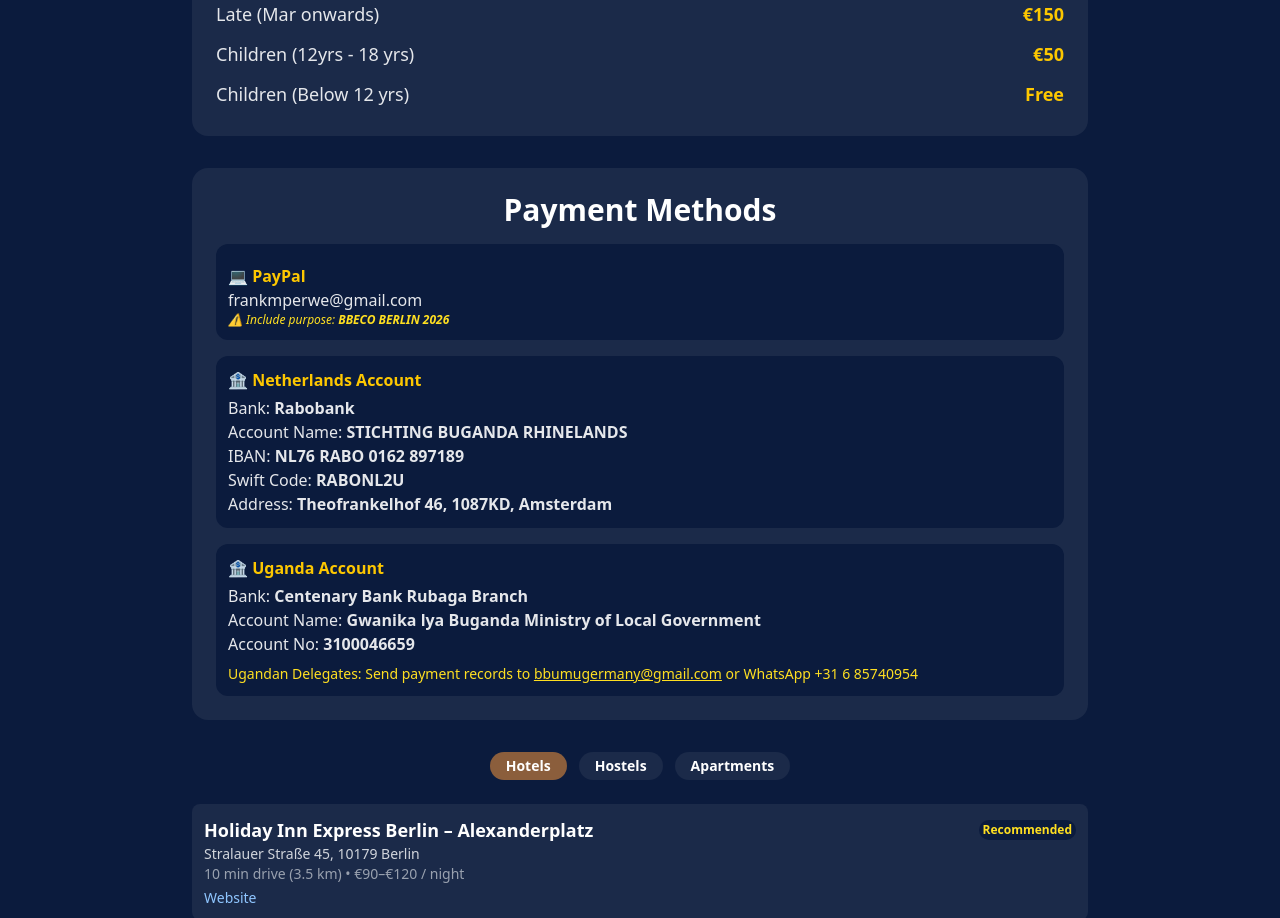
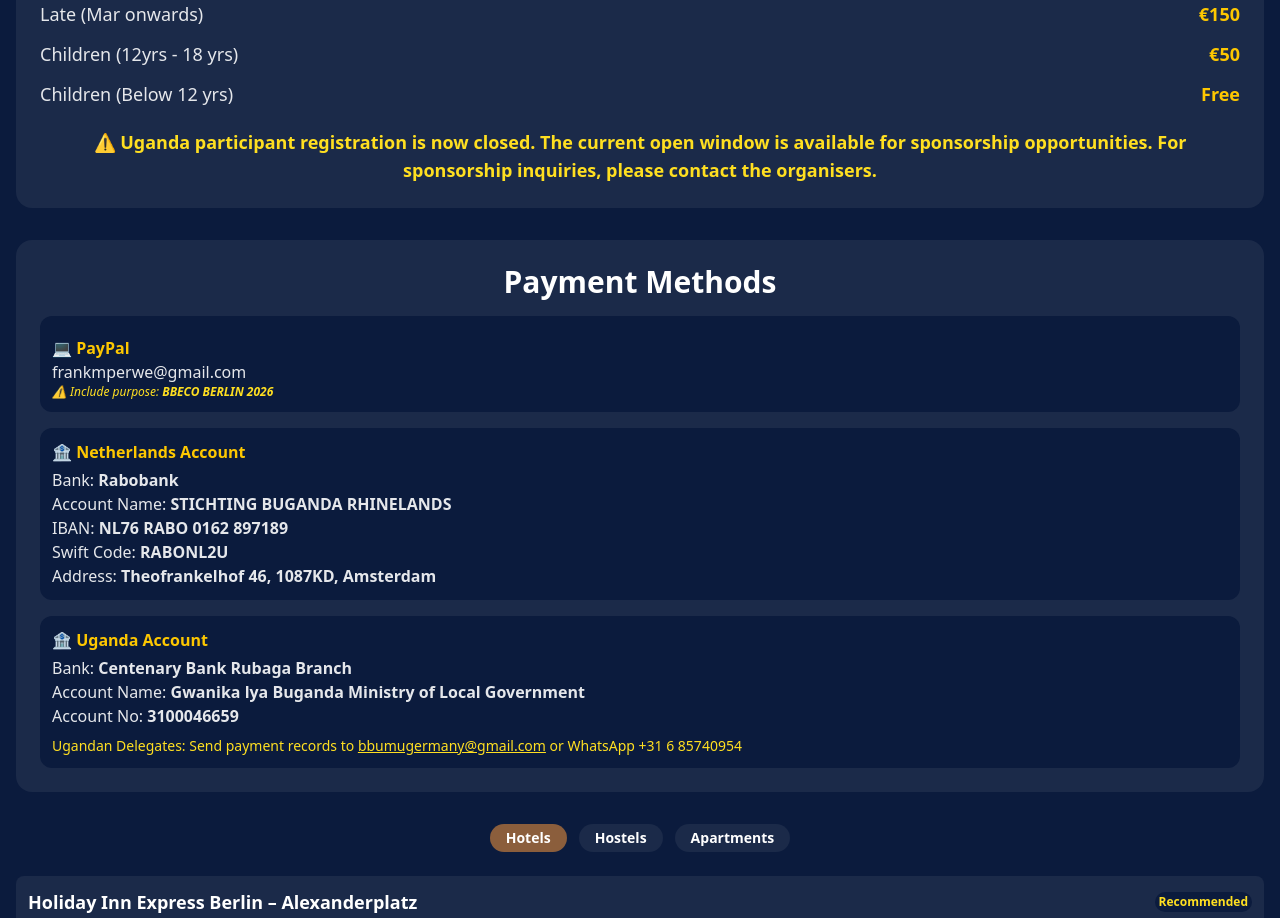
Before and after one commit to mperwe/bug-form_frontend, a React (Vite) app: page / in a window 1280 px wide. Shown: the part 820-1738 px from the top of the page. Built offline with nearby package versions, Linux system fonts and the light colour scheme; the HTML template or start-up script is replaced by a standard one.

Commit message:
ticket updates

```diff
--- a/src/pages/Home.jsx
+++ b/src/pages/Home.jsx
@@ -40,7 +40,6 @@
     { name: "Novotel Suites Berlin City", address: "Anhalter Str. 2, 10963 Berlin", website: "https://all.accor.com/hotel/3745/index.en.shtml", distance: "9 min walk (0.8 km)", price: "€130–€180 / night", recommended: true },
     { name: "Hotel Gat Point Charlie", address: "Mauerstraße 81–82, 10117 Berlin", website: "https://www.hotelgatpointcharlie.com/", distance: "5 min walk (0.4 km)", price: "€150–€200 / night", recommended: true },
     { name: "Mondrian Suites Berlin", address: "Markgrafenstraße 16–16a, 10969 Berlin", phone: "+49 30 700 140 0", website: "https://www.mondrian-suites.de/", distance: "3 min walk (0.3 km)", price: "€120–€170 / night", recommended: true },
-
   ];
 
   const hostels = [
@@ -56,12 +55,9 @@
   ];
 
   const tickets = [
-
     { type: "Late (Mar onwards)", price: "€150" },
     { type: "Children (12yrs - 18 yrs)", price: "€50" },
     { type: "Children (Below 12 yrs)", price: "Free" },
-
-
   ];
 
   const getPlaces = () => {
@@ -122,9 +118,11 @@
                 </li>
               ))}
             </ul>
-            {/*<p className="mt-4 text-yellow-300 text-center font-bold text-lg">
-              Payment deadline for Ugandan Delegates: <span className="underline">28 February 2026</span>
-            </p>*/}
+
+            {/* Uganda registration / sponsorship note */}
+            <p className="mt-4 text-yellow-300 text-center font-bold text-lg">
+              ⚠️ Uganda participant registration is now closed. The current open window is available for sponsorship opportunities. For sponsorship inquiries, please contact the organisers.
+            </p>
           </div>
 
           {/* Payment Methods */}
@@ -134,8 +132,6 @@
 
               {/* Germany Bank & PayPal */}
               <div className="bg-[#0B1B3D] p-3 rounded-xl border border-white/40">
-
-
                 <h3 className="text-yellow-400 font-bold mt-2">💻 PayPal</h3>
                 <p>frankmperwe@gmail.com</p>
                 <p className="text-xs italic text-yellow-300">⚠️ Include purpose: <strong>BBECO BERLIN 2026</strong></p>
```
